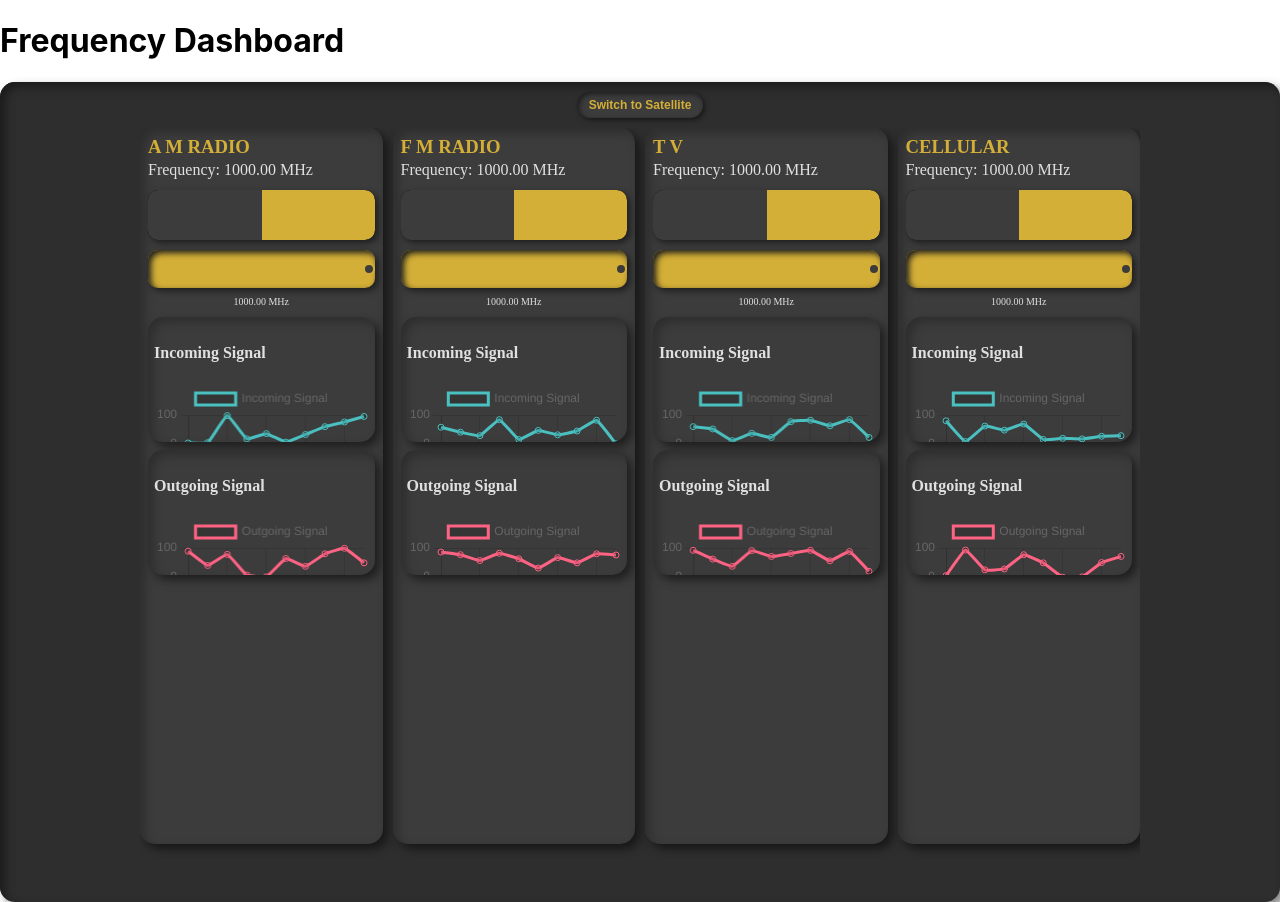
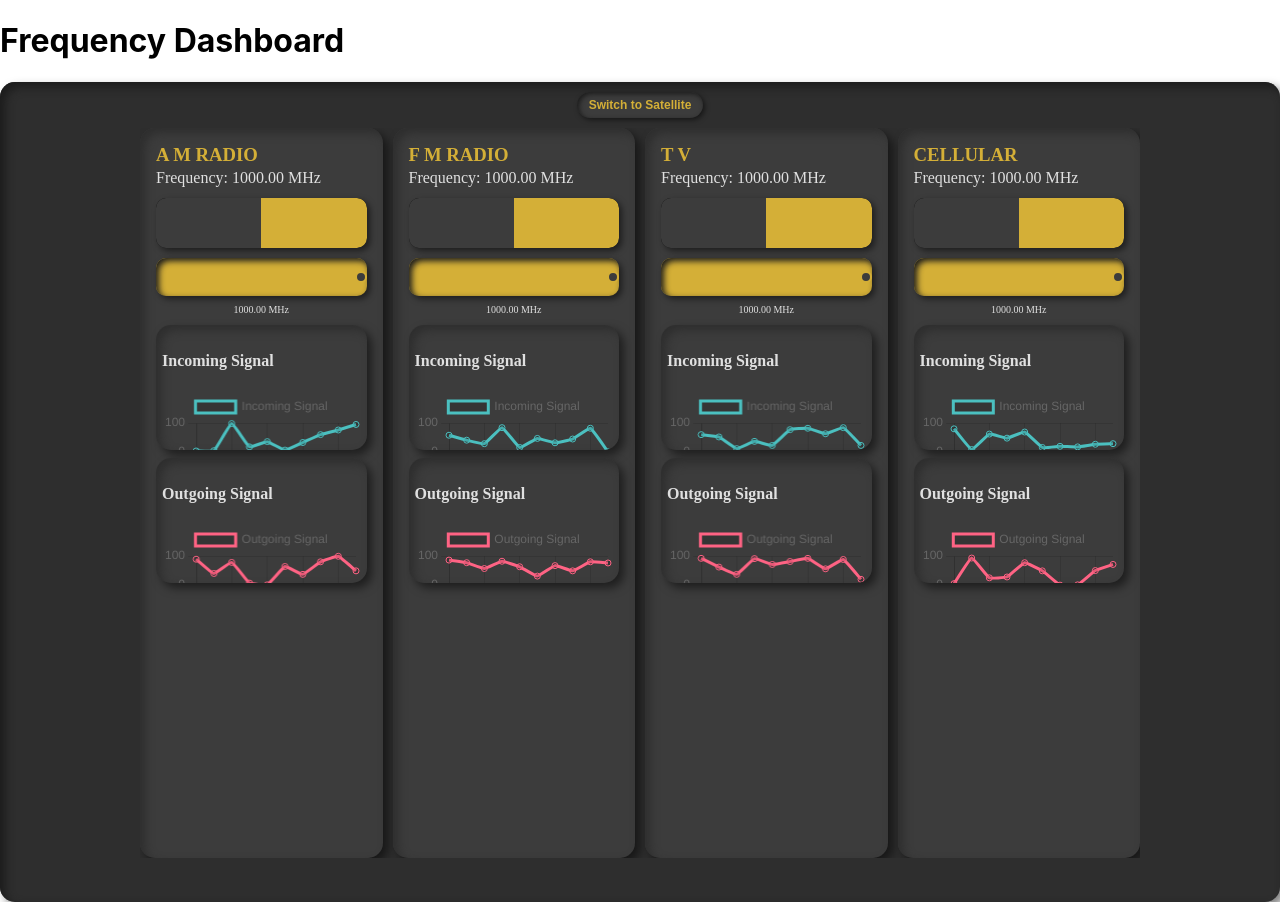
Before and after one commit to asearer/frequency-dashboard, a React (Create React App) app: page / in a window 1280 px wide. Built offline with nearby package versions, Linux system fonts and the light colour scheme.

Commit message:
On branch main  Your branch is up to date with 'origin/main'.  Changes to be committed: 	modified:   src/Dashboard.css

```diff
--- a/src/Dashboard.css
+++ b/src/Dashboard.css
@@ -55,7 +55,7 @@
 
 /* Style for each frequency item */
 .frequency-item {
-    padding: 8px; /* Padding inside the item */
+    padding: 16px; /* Increased padding for better content spacing */
     border: none; /* Remove default border */
     border-radius: 15px; /* Rounded corners */
     background: #3c3c3c; /* Dark gray background */
@@ -63,8 +63,9 @@
     display: flex; /* Flexbox layout */
     flex-direction: column; /* Arrange child elements in a column */
     overflow: hidden; /* Hide overflow content */
-    height: calc(100% - 30px); /* Adjust height for compactness */
+    min-height: 150px; /* Minimum height to ensure proper display */
 }
+
 
 /* Style for the frequency item headings */
 .frequency-item h3 {
```
